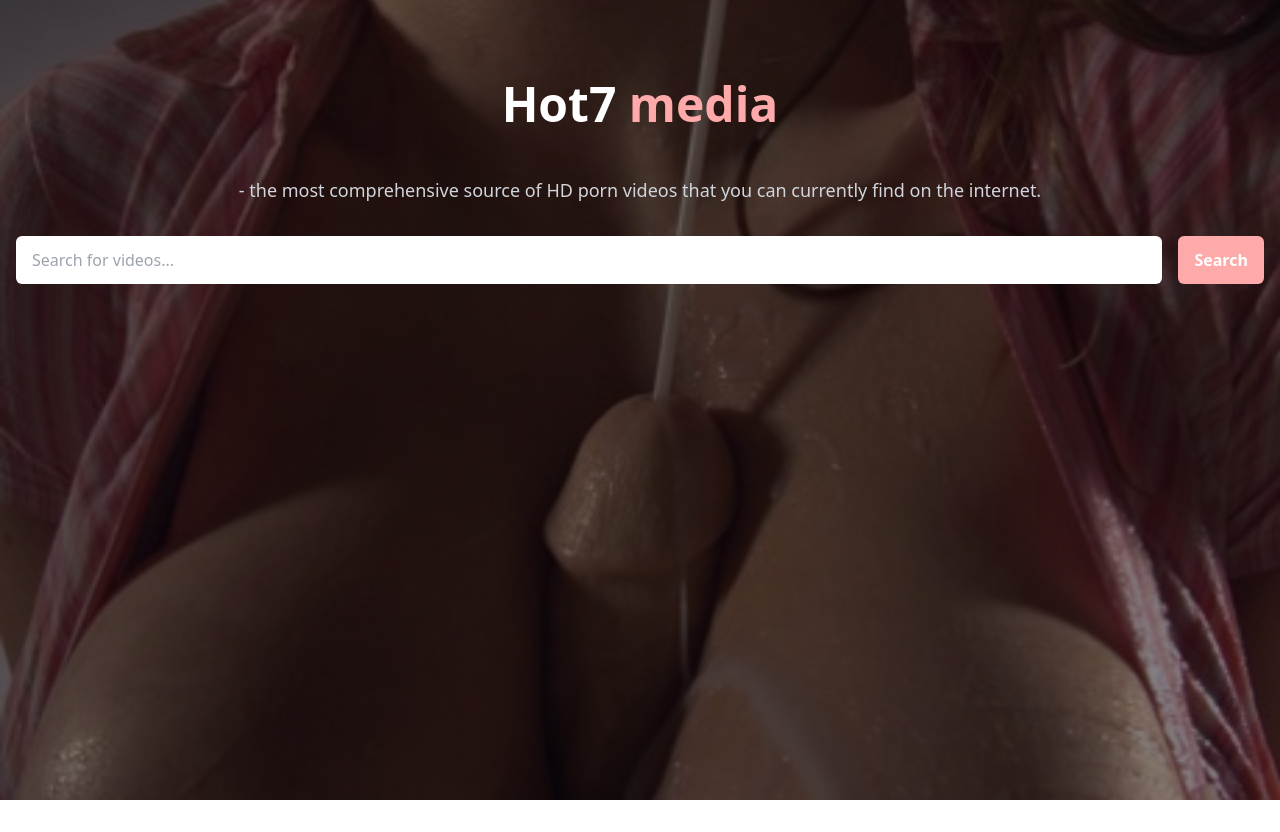
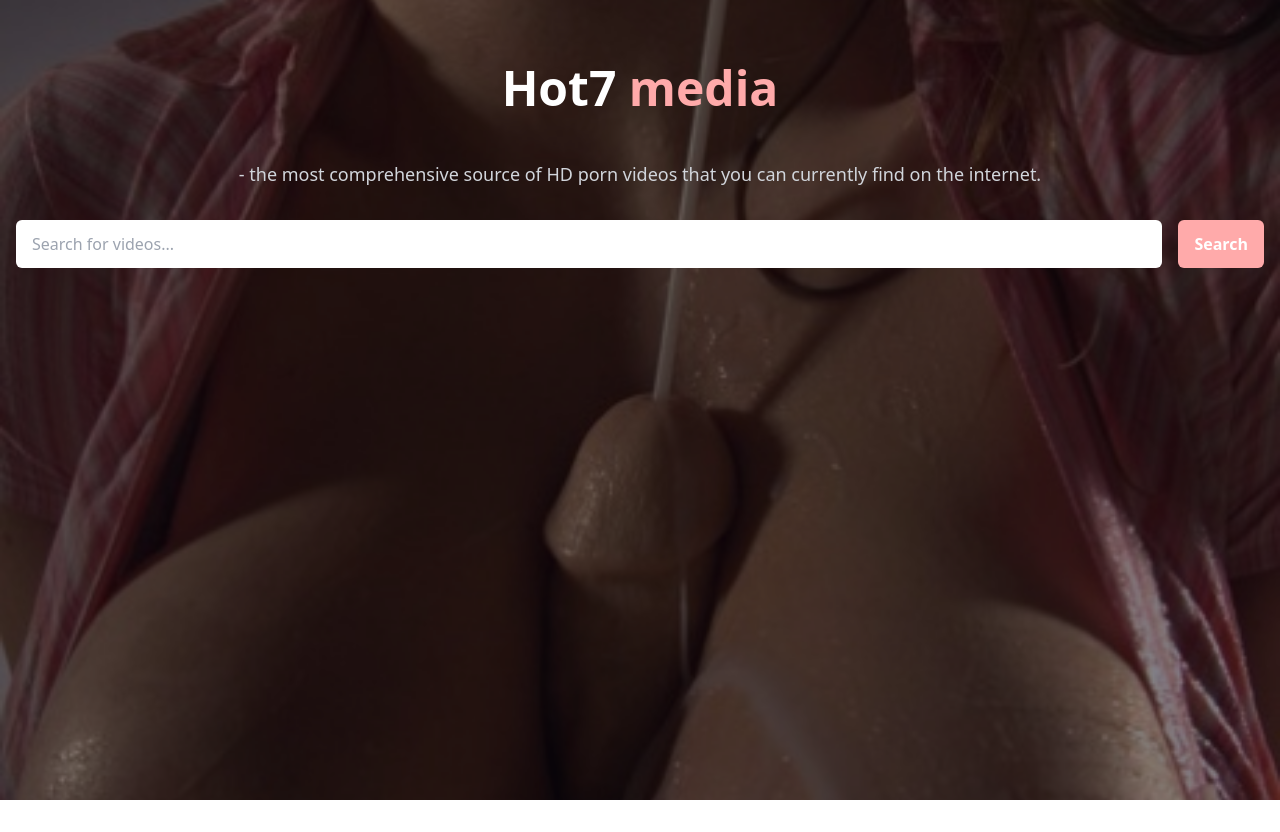
Before and after one commit to Opeyemi-2018/hot7, a React (Vite) app: page / in a window 1280 px wide. After the commit the page ends 800 px from the top, so only its background shows below. Built offline with nearby package versions, Linux system fonts and the light colour scheme.

Commit message:
some changes

```diff
--- a/src/App.jsx
+++ b/src/App.jsx
@@ -88,12 +88,9 @@
 
   return (
     <div>
-      {/* Hero Section */}
-      <div
-        className={`relative overflow-hidden ${
-          heights ? "min-h-0" : "min-h-screen"
-        } bg-gray-950 py-4`}
-      >
+      {/* Hero Section - Hide when searched */}
+      {!searched && (
+        <div className="relative overflow-hidden h-screen bg-gray-950">
           <img
             src={images[currentImageIndex]}
             alt="Background"
@@ -124,16 +121,45 @@
             </form>
           </div>
         </div>
+      )}
 
-      {/* Video Player */}
-      <div className="w-full my-4">
+      {/* Search Results Section - Show when searched */}
+      {searched && (
+        <div className="">
+          <div className="bg-[#FFAAAA] px-3  p-3">
+            <div className="max-w-5xl mx-auto ">
+              <h1 className="md:text-5xl text-2xl text-center font-bold text-white mb-4">
+                Hot7 <span className="text-black">media</span>
+              </h1>
+              <form
+                onSubmit={handleSearch}
+                className="flex items-center w-full"
+              >
+                <input
+                  type="text"
+                  placeholder="Search for videos..."
+                  value={query}
+                  onChange={(e) => setQuery(e.target.value)}
+                  className="w-full px-4 py-3 rounded-md focus:outline-none"
+                />
+                <button
+                  type="submit"
+                  className="ml-4 px-4 py-3 font-semibold text-white rounded-md bg-pink-600"
+                >
+                  Search
+                </button>
+              </form>
+            </div>
+          </div>
+
+          {/* Video Grid */}
+          <div className="w-full my-4 px-3  ">
             {selectedVideo ? (
               <div className="w-full flex flex-col items-center my-6">
-            {/* Video */}
                 {selectedVideo.embed ? (
                   <iframe
                     src={`${selectedVideo.embed}?controls=0&showinfo=0&modestbranding=1`}
-                className=" md:w-[700px] w-full md:h-[500px] h-[500px] aspect-video rounded-md shadow-md"
+                    className="md:w-[700px] w-full md:h-[500px] h-[500px] aspect-video rounded-md shadow-md"
                     frameBorder="0"
                     allowFullScreen
                     allow="autoplay; encrypted-media"
@@ -150,8 +176,7 @@
                   <p className="text-center text-white">Video not available</p>
                 )}
 
-            {/* Related Videos */}
-            <div className="w-full max-w-screen-lg mt-6">
+                <div className="w-full max-w-screen-lg mt-6 px-10">
                   <h2 className="text-white text-2xl mb-4">Related Videos</h2>
                   <div className="grid grid-cols-2 md:grid-cols-3 lg:grid-cols-4 gap-4">
                     {results.map((result, index) => (
@@ -171,7 +196,6 @@
                 </div>
               </div>
             ) : (
-          // Default grid view when no video is selected
               <div className="grid grid-cols-2 md:grid-cols-3 lg:grid-cols-5 gap-4">
                 {results.map((result, index) => (
                   <div
@@ -209,6 +233,8 @@
             </div>
           )}
         </div>
+      )}
+    </div>
   );
 };
 
```
Lines whose indentation alone changed are shown as unchanged.
